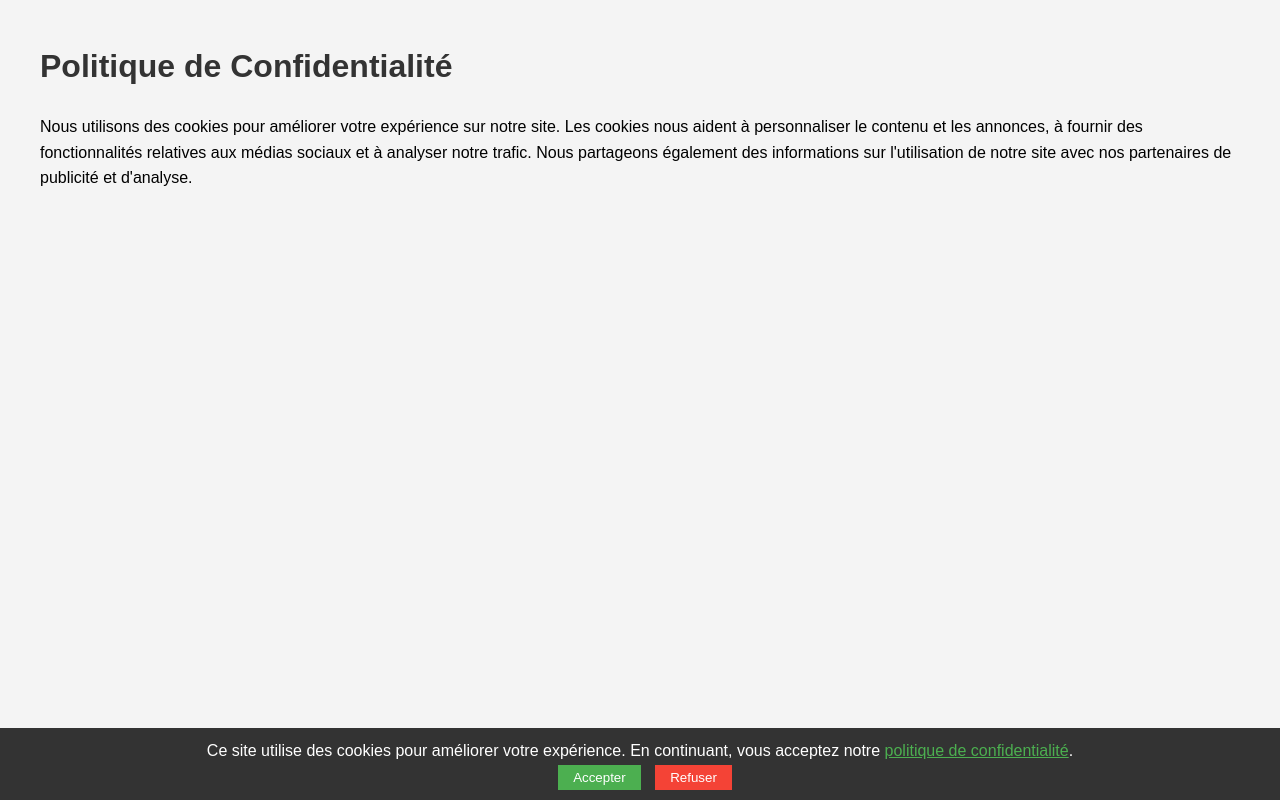
After one commit to vrogeon/RepartKey_UI, a Flask app: template templates/privacy_policy.html in a window 1280 px wide. The commit adds this page. Run offline with Flask 3, Linux system fonts and the light colour scheme; the template is opened without the code that fills it, so the values that code supplies are empty.

Commit message:
Add RGPD using Mistral https://chat.mistral.ai/chat/8c10cc3c-3b4f-430f-86e6-3f97d26542d1

```diff
--- a/app_auth.py
+++ b/app_auth.py
@@ -151,6 +151,9 @@ with app.app_context():
     except Exception as e:
         print(f"Migration des colonnes: {e}")
 
+@app.route('/privacy')
+def privacy_policy():
+    return render_template('privacy_policy.html')
 
 # Routes d'authentification
 @app.route('/login', methods=['GET', 'POST'])
--- a/templates/base.html
+++ b/templates/base.html
@@ -80,5 +80,6 @@
     <div class="container">
         {% block content %}{% endblock %}
     </div>
+    {% include 'cookie_consent.html' %}
 </body>
 </html>
--- /dev/null
+++ b/templates/cookie_consent.html
@@ -0,0 +1,28 @@
+<!-- templates/cookie_consent.html -->
+<div class="cookie-consent-banner" id="cookieConsentBanner" style="position: fixed; bottom: 0; left: 0; right: 0; background: #333; color: white; padding: 10px; text-align: center; z-index: 1000;">
+    <p style="margin: 0;">
+        Ce site utilise des cookies pour améliorer votre expérience.
+        En continuant, vous acceptez notre <a href="/privacy" style="color: #4CAF50;">politique de confidentialité</a>.
+    </p>
+    <button onclick="acceptCookies()" style="background: #4CAF50; color: white; border: none; padding: 5px 15px; margin-left: 10px; cursor: pointer;">
+        Accepter
+    </button>
+    <button onclick="declineCookies()" style="background: #f44336; color: white; border: none; padding: 5px 15px; margin-left: 10px; cursor: pointer;">
+        Refuser
+    </button>
+</div>
+
+<script>
+    function acceptCookies() {
+        document.cookie = "cookie_consent=accepted; path=/; max-age=" + 60*60*24*365;
+        document.getElementById('cookieConsentBanner').style.display = 'none';
+    }
+    function declineCookies() {
+        document.cookie = "cookie_consent=declined; path=/; max-age=" + 60*60*24*365;
+        document.getElementById('cookieConsentBanner').style.display = 'none';
+    }
+    // Vérifie si l'utilisateur a déjà donné son consentement
+    if (document.cookie.split(';').some(item => item.trim().startsWith('cookie_consent='))) {
+        document.getElementById('cookieConsentBanner').style.display = 'none';
+    }
+</script>
--- a/templates/login.html
+++ b/templates/login.html
@@ -305,5 +305,6 @@
             <a href="{{ url_for('register') }}">Pas encore de compte ? S'inscrire</a>
         </div>
     </div>
+    {% include 'cookie_consent.html' %}
 </body>
 </html>
--- /dev/null
+++ b/templates/privacy_policy.html
@@ -0,0 +1,10 @@
+<!-- templates/privacy_policy.html -->
+{% extends "base.html" %}
+{% block content %}
+<h1>Politique de Confidentialité</h1>
+<p>
+    Nous utilisons des cookies pour améliorer votre expérience sur notre site.
+    Les cookies nous aident à personnaliser le contenu et les annonces, à fournir des fonctionnalités relatives aux médias sociaux et à analyser notre trafic.
+    Nous partageons également des informations sur l'utilisation de notre site avec nos partenaires de publicité et d'analyse.
+</p>
+{% endblock %}
--- a/templates/projects.html
+++ b/templates/projects.html
@@ -499,5 +499,6 @@
             }
         });
     </script>
+    {% include 'cookie_consent.html' %}
 </body>
 </html>
```
